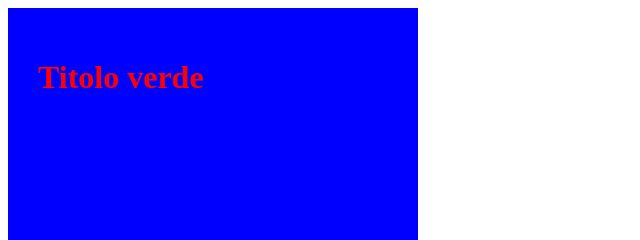
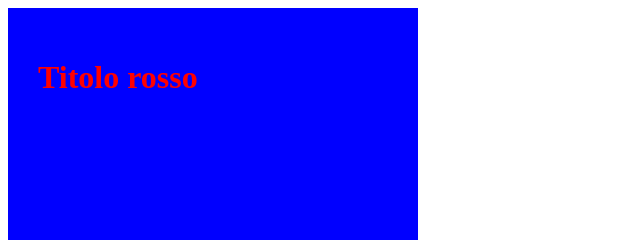
Before and after one commit to simos16/corso-html-css, a plain HTML site: page classi.html in a window 1280 px wide. Shown: the top 240 px of the page, 0-640 px from the left. Drawn offline with Linux system fonts and the light colour scheme.

Commit message:
Aggiornato

```diff
--- a/classi.html
+++ b/classi.html
@@ -22,7 +22,7 @@
 </head>
 <body>
 <div class="box-blu">
-    <h1 class="titolo_rosso">Titolo verde</h1>
+    <h1 class="titolo_rosso">Titolo rosso</h1>
 </div>
 <div class="box-blu grande">
     <h1>Titolo senza stile</h1>
```
